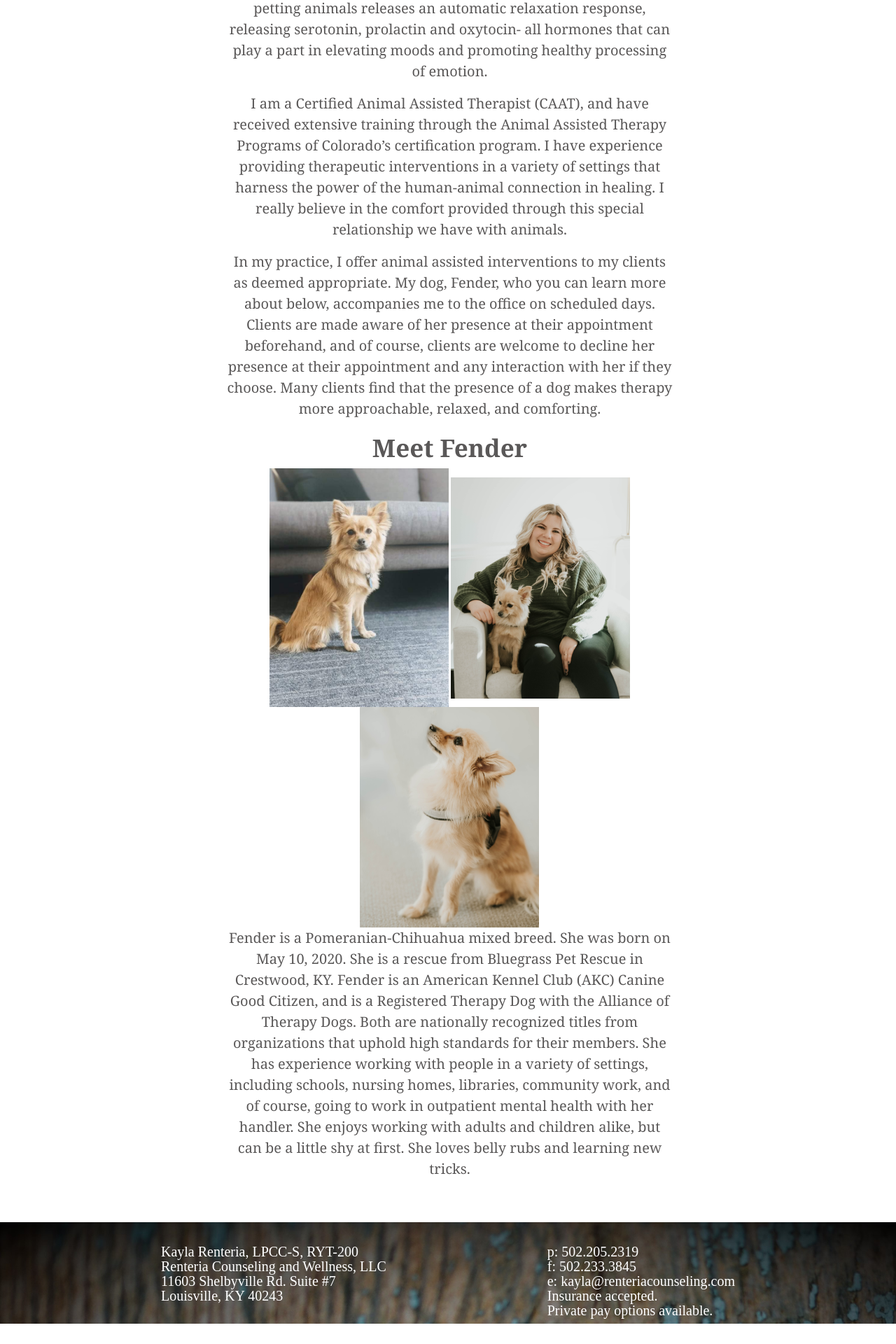
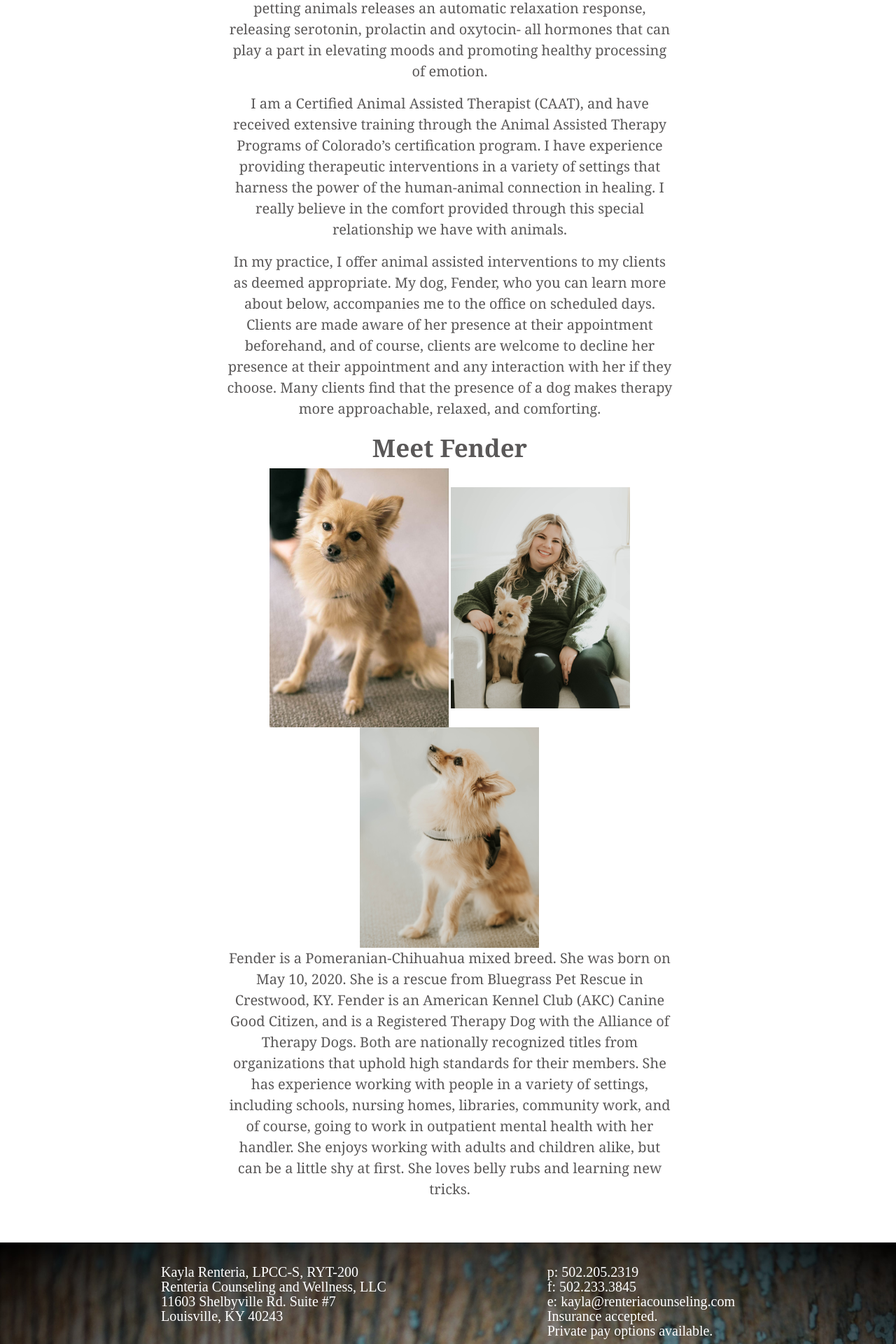
Before and after one commit to kayla-renteria/kaylawebsite, a Jekyll site: the page built from animal-assisted-therapy.html, in a window 1280 px wide. Shown: the part 675-2595 px from the top of the page at 70% size. Built offline with Jekyll 4.4.1, drawn with Linux system fonts in a browser that asks for light colours; before the commit the page ends 2566 px from its top, so only the background shows below that.

Commit message:
Update animal-assisted-therapy.html

```diff
--- a/animal-assisted-therapy.html
+++ b/animal-assisted-therapy.html
@@ -33,7 +33,7 @@
 
         <div>
             <h2>Meet Fender</h2>
-                <img src="/images/animal-assisted-therapy/fender1.jpeg" alt="fender1" class="smallPicture">
+                <img src="/images/animal-assisted-therapy/323576047_6418095171538629_8590072557166119598_n.jpg" alt="fender1" class="smallPicture">
                 <img src="/images/animal-assisted-therapy/DSCF8718.jpg" alt="fender2" class="smallPicture">
                 <img src="/images/animal-assisted-therapy/DSCF8760.jpg" alt="fender3" class="smallPicture">
             <p>
```
